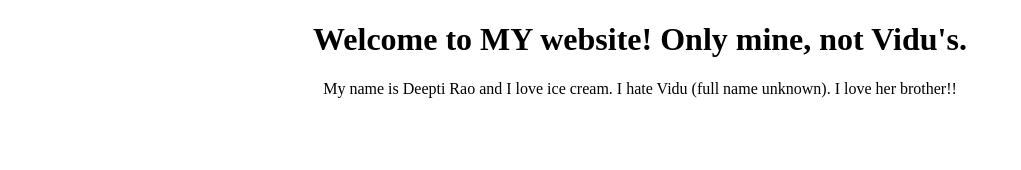
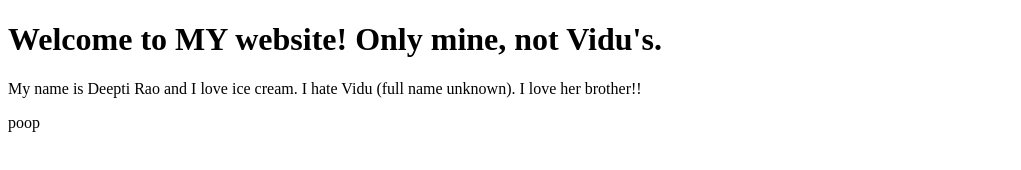
Before and after one commit to onigiri-ii/onigiri-ii.github.com, a plain HTML site: page index.html in a window 1280 px wide. Shown: the whole page, without its empty margins (0-1021 px from the left). Drawn offline with Linux system fonts and the light colour scheme.

Commit message:
Update index.html

```diff
--- a/index.html
+++ b/index.html
@@ -2,11 +2,9 @@
 <html>
 <body>
 
-<center>
 <h1> Welcome to MY website! Only mine, not Vidu's. </h1>
 <p>My name is Deepti Rao and I love ice cream. I hate Vidu (full name unknown). I love her brother!!</p>
-</center>
-
+<p>poop</p>
 
 </body>
 </html>
```
